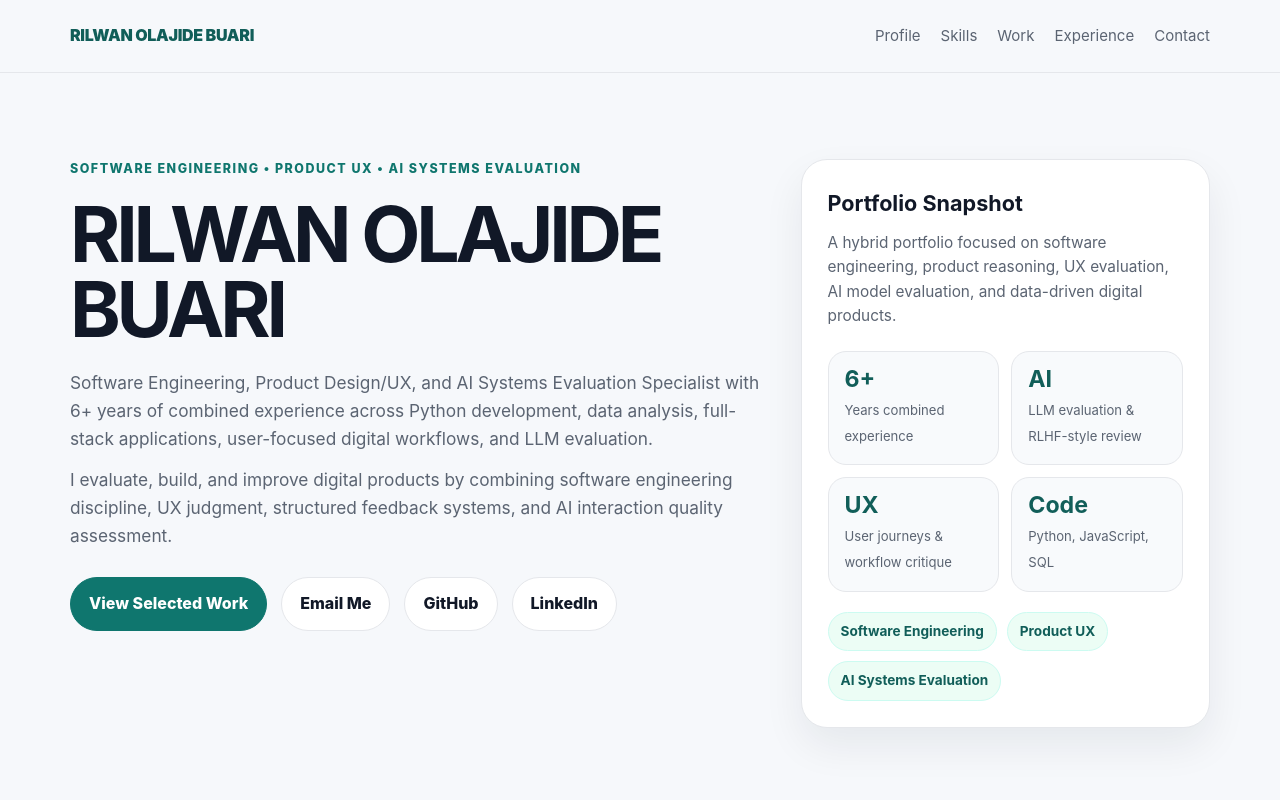
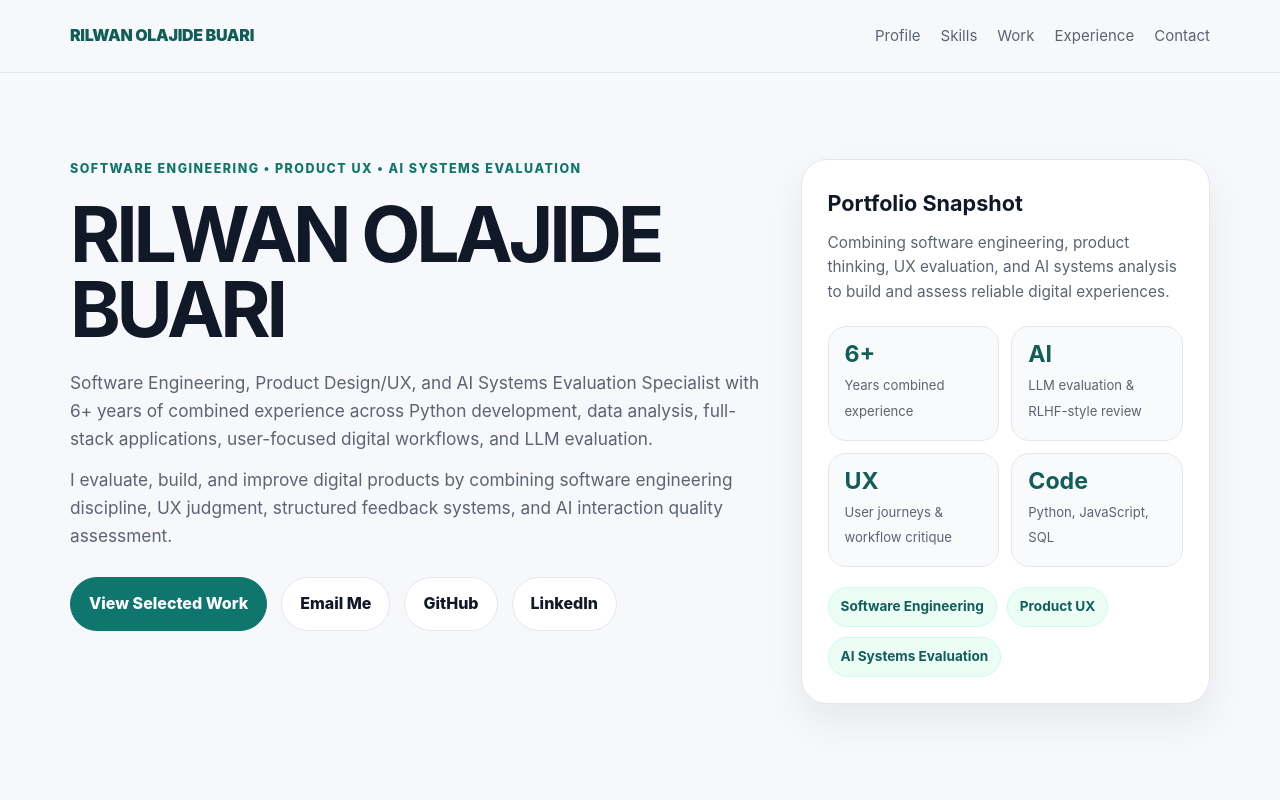
Before and after one commit to rilwanolajidebuari/rilwanolajidebuari.github.io, a plain HTML site: page index.html in a window 1280 px wide. Shown: the top 800 px of the page. Drawn offline with Linux system fonts and the light colour scheme.

Commit message:
Update index.html
Refine Portfolio Paragraph

```diff
--- a/index.html
+++ b/index.html
@@ -444,8 +444,8 @@
         <aside class="profile-card">
           <h2>Portfolio Snapshot</h2>
           <p>
-            A hybrid portfolio focused on software engineering, product reasoning, UX evaluation, AI model evaluation,
-            and data-driven digital products.
+            Combining software engineering, product thinking, UX evaluation, and AI systems analysis to build and assess
+            reliable digital experiences.
           </p>
           <div class="stat-grid">
             <div class="stat"><strong>6+</strong><small>Years combined experience</small></div>
```
